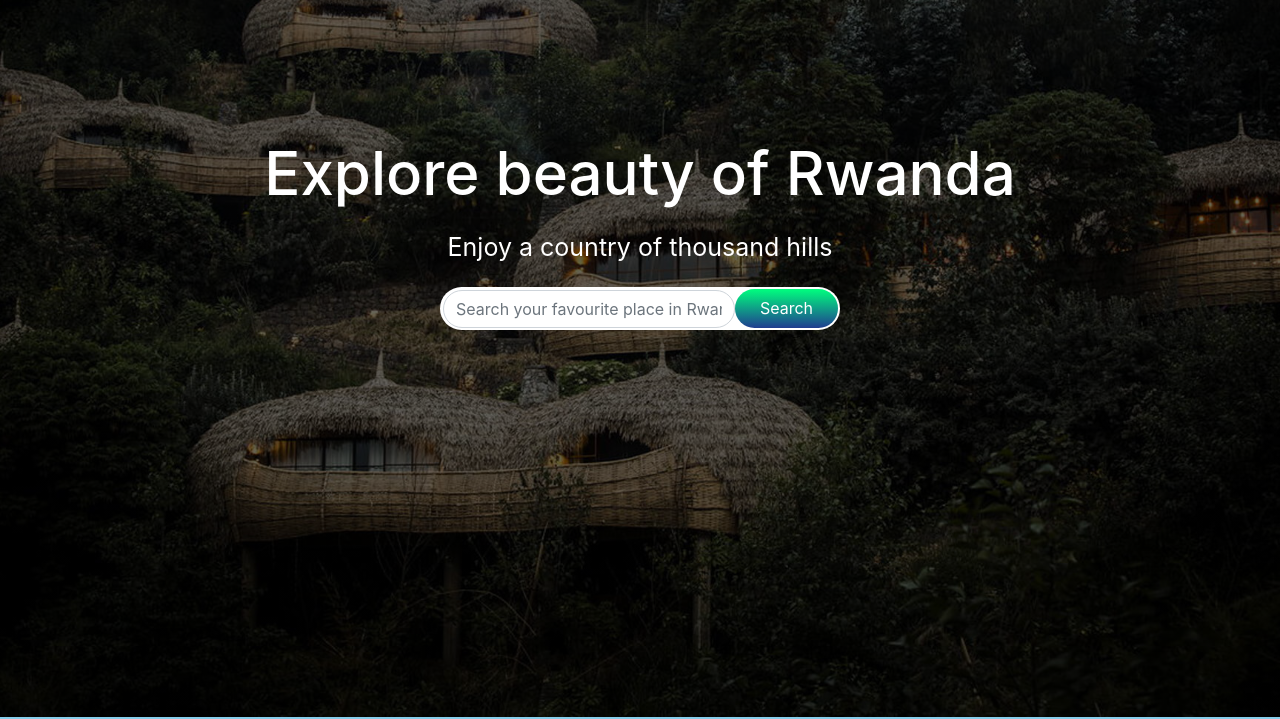
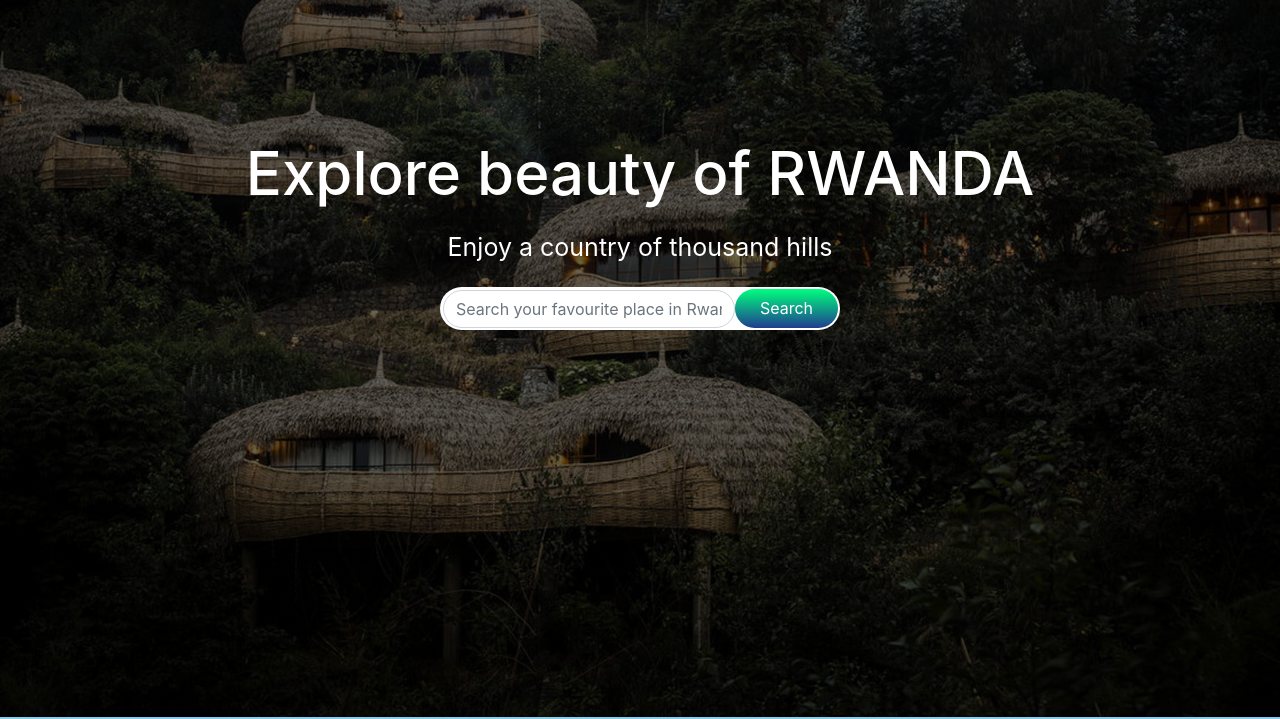
Before and after one commit to blaineyuri/blaineyuri.github.io, a plain HTML site: page index.html in a window 1280 px wide. Shown: the part 83-802 px from the top of the page. Drawn offline with nearby package versions, Linux system fonts and the light colour scheme.

Commit message:
update my title

```diff
--- a/index.html
+++ b/index.html
@@ -1,6 +1,6 @@
 <html>
 <head>
-    <title>Ibyiza byi Gasabo</title>
+    <title>Visit gasabo</title>
     <link rel="stylesheet" href="style.css">
     <link rel="stylesheet" href="https://stackpath.bootstrapcdn.com/font-awesome/4.7.0/css/font-awesome.min.css">
     <meta name="viewpoint" content="width=device-width, initial-scale=1.0">
@@ -13,7 +13,7 @@
         <img src="logo2.jpg">
     <button type="button" class="login-btn">Login</button>
         </div>
-        <h1>Explore beauty of Rwanda</h1>
+        <h1>Explore beauty of RWANDA</h1>
         <p>Enjoy a country of thousand hills</p>
         <div class="input-group">
         <input type="text" class="form-control" placeholder="Search your favourite place in Rwanda">
```
